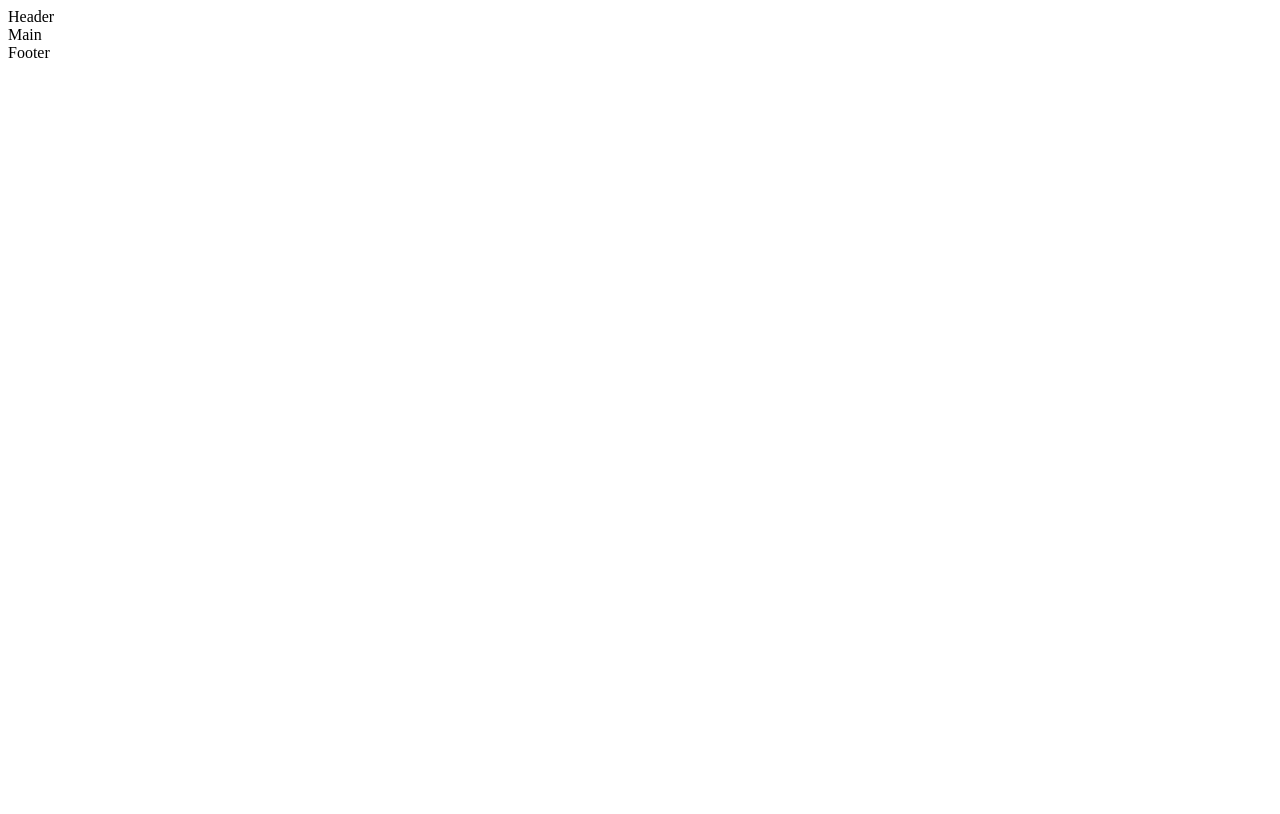
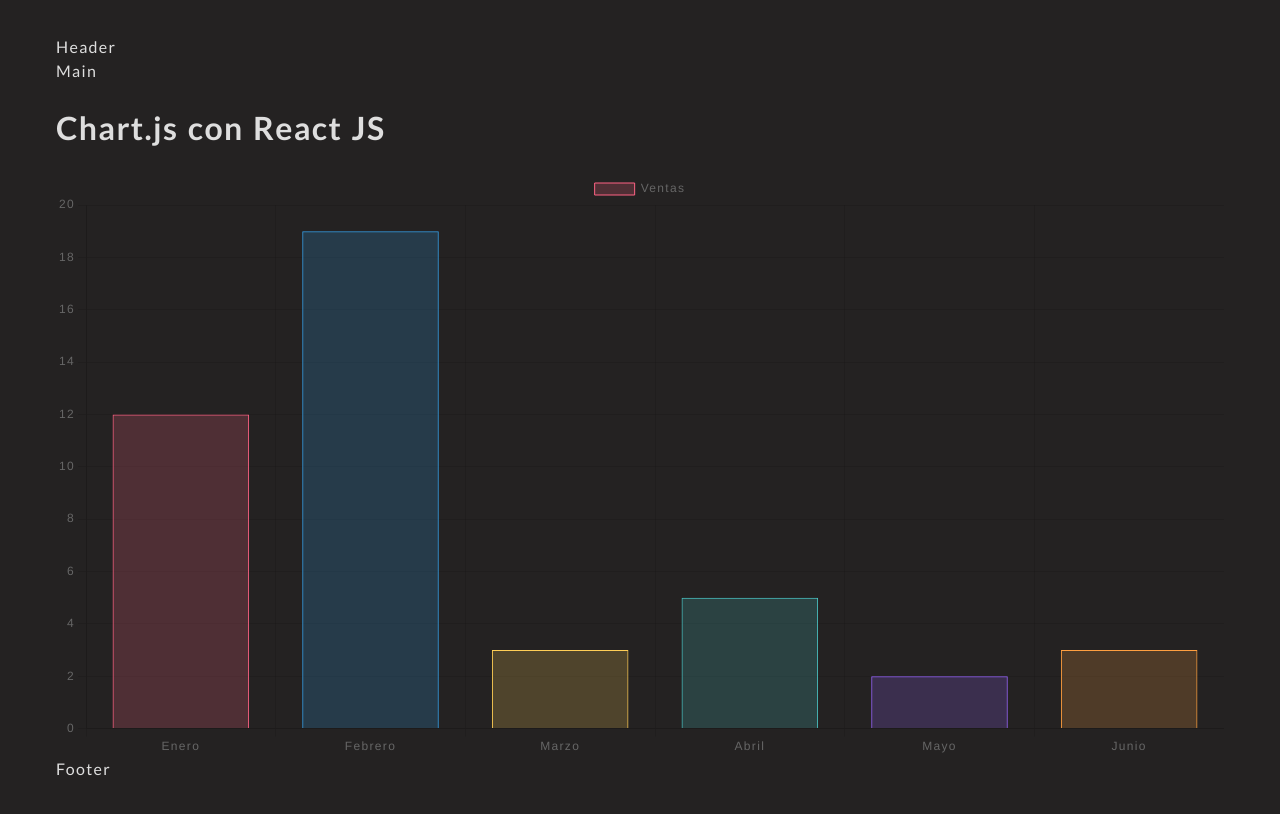
Before and after one commit to shimapi/hackathon-tripleten, a React (Vite) app in the folder frontend/: page /graph in a window 1280 px wide. Built offline with nearby package versions, Linux system fonts and the light colour scheme.

Commit message:
adding some styles and chart.js example

```diff
--- a/frontend/src/components/App/App.scss
+++ b/frontend/src/components/App/App.scss
@@ -0,0 +1,29 @@
+@import url("https://fonts.googleapis.com/css2?family=Lato:wght@400;700&display=swap");
+
+$font-lato: "Lato", sans-serif;
+
+* {
+	background-color: rgb(36, 34, 34);
+	color: rgb(222, 222, 222);
+}
+body {
+	font-family: $font-lato;
+	font-weight: 400;
+}
+#root {
+	display: flex;
+	height: 100vh;
+	flex-direction: column;
+	position: relative;
+	justify-content: center;
+	letter-spacing: 1pt;
+	word-spacing: 2px;
+	line-height: 1.5;
+}
+.container {
+	color: rgb(222, 222, 222);
+	display: flex;
+	flex-direction: column;
+	padding: 0 48px;
+	min-width: 400px;
+}
--- a/frontend/src/components/App/App.tsx
+++ b/frontend/src/components/App/App.tsx
@@ -1,14 +1,17 @@
 import Header from "../Header/Header";
 import Main from "../Main/Main";
 import Footer from "../Footer/Footer";
+import Graph from "../Graph/Graph";
+import "./App.scss";
 
 const App = () => {
 	return (
-		<>
+		<div className="container">
 			<Header />
 			<Main />
+			<Graph />
 			<Footer />
-		</>
+		</div>
 	);
 };
 
--- a/frontend/src/components/Graph/Graph.tsx
+++ b/frontend/src/components/Graph/Graph.tsx
@@ -1,9 +1,64 @@
 import "./Graph.scss";
+import { Bar } from "react-chartjs-2";
+import {
+	Chart as ChartJS,
+	CategoryScale,
+	LinearScale,
+	BarElement,
+	Title,
+	Tooltip,
+	Legend,
+} from "chart.js";
+ChartJS.register(
+	CategoryScale,
+	LinearScale,
+	BarElement,
+	Title,
+	Tooltip,
+	Legend
+);
+
+const data = {
+	labels: ["Enero", "Febrero", "Marzo", "Abril", "Mayo", "Junio"],
+	datasets: [
+		{
+			label: "Ventas",
+			data: [12, 19, 3, 5, 2, 3],
+			backgroundColor: [
+				"rgba(255, 99, 132, 0.2)",
+				"rgba(54, 162, 235, 0.2)",
+				"rgba(255, 206, 86, 0.2)",
+				"rgba(75, 192, 192, 0.2)",
+				"rgba(153, 102, 255, 0.2)",
+				"rgba(255, 159, 64, 0.2)",
+			],
+			borderColor: [
+				"rgba(255, 99, 132, 1)",
+				"rgba(54, 162, 235, 1)",
+				"rgba(255, 206, 86, 1)",
+				"rgba(75, 192, 192, 1)",
+				"rgba(153, 102, 255, 1)",
+				"rgba(255, 159, 64, 1)",
+			],
+			borderWidth: 1,
+		},
+	],
+};
+const options = {
+	scales: {
+		y: {
+			beginAtZero: true,
+		},
+	},
+};
 
 const Graph = () => {
-  return (
-    <div>Graph</div>
-  )
-}
+	return (
+		<div>
+			<h1>Chart.js con React JS</h1>
+			<Bar data={data} options={options} />
+		</div>
+	);
+};
 
-export default Graph
+export default Graph;
```
Also changed, not shown: 1 other file (tests, documents, lock files or other folders).
